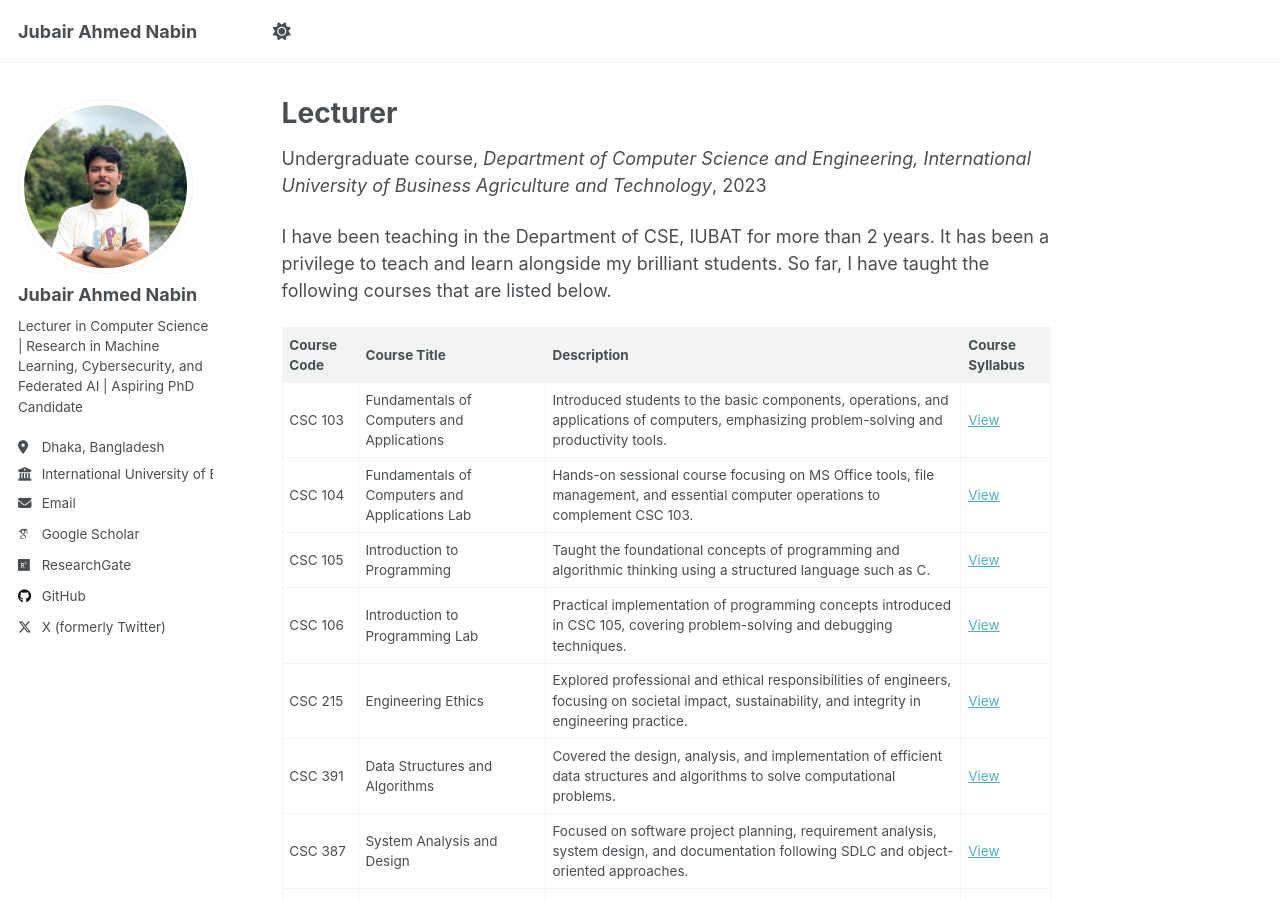
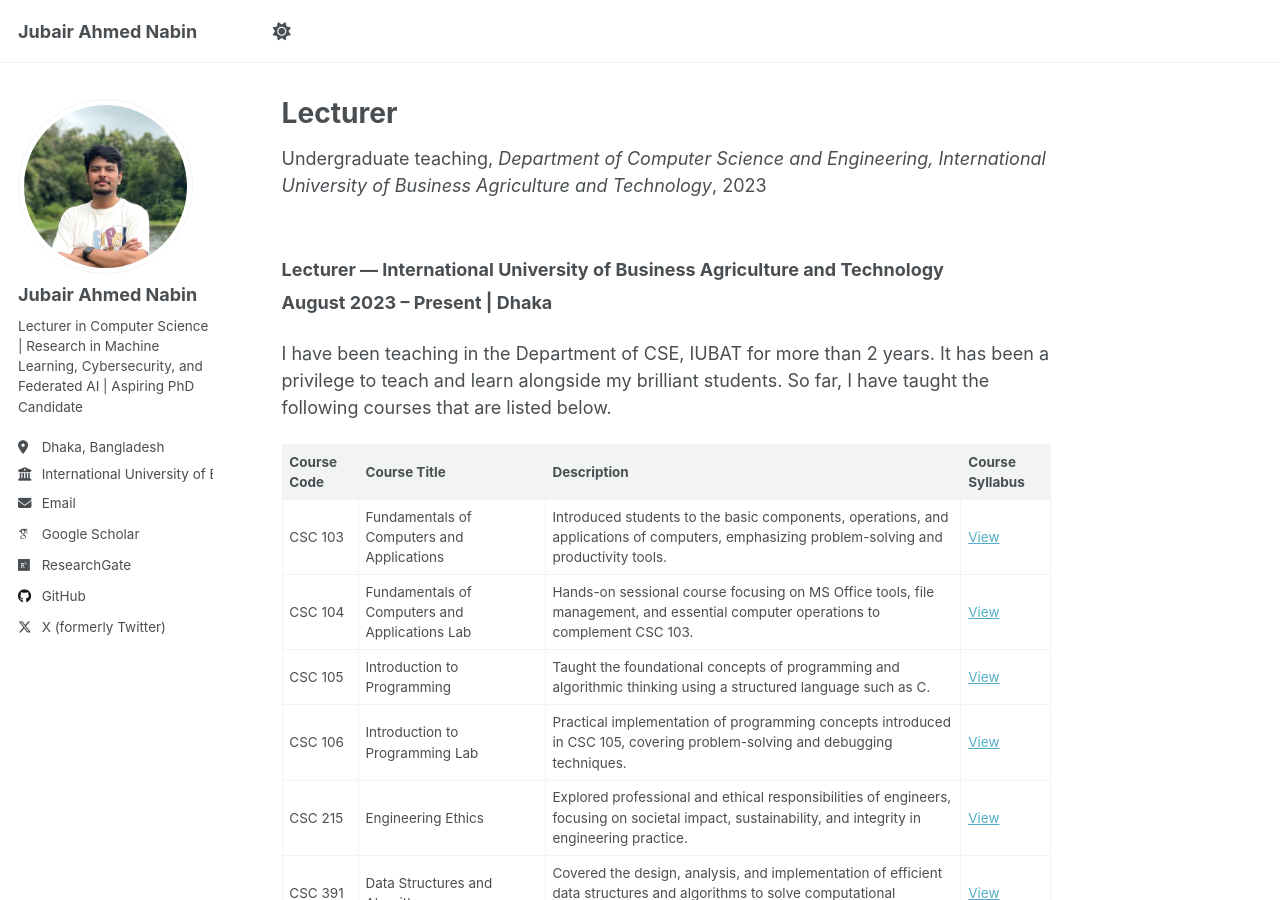
Before and after one commit to nabin47/nabin47.github.io, a Jekyll site: the page built from _teaching/teaching-iubat.md, in a window 1280 px wide and 900 px high. Built offline with Jekyll 4.4.1, drawn with Linux system fonts in a browser that asks for light colours; some web fonts are replaced; a script that is not in the unit is left out.

Commit message:
Modify teaching-iubat.md with lecturer info
Updated course type and added lecturer details.

```diff
--- a/_teaching/teaching-iubat.md
+++ b/_teaching/teaching-iubat.md
@@ -1,12 +1,15 @@
 ---
 title: "Lecturer"
 collection: teaching
-type: "Undergraduate course"
+type: "Undergraduate teaching"
 permalink: /teaching/teaching-iubat
 venue: "Department of Computer Science and Engineering, International University of Business Agriculture and Technology"
 date: 2023-08-27
 location: "4 Embankment Drive Road,Sector-10, Uttara Model Town, Dhaka-1230."
 ---
+### Lecturer — International University of Business Agriculture and Technology
+**August 2023 – Present | Dhaka**
+
 I have been teaching in the Department of CSE, IUBAT for more than 2 years. It has been a privilege to teach and learn alongside my brilliant students. So far, I have taught the following courses that are listed below.
 
 | **Course Code** | **Course Title** | **Description** | **Course Syllabus** |
```
